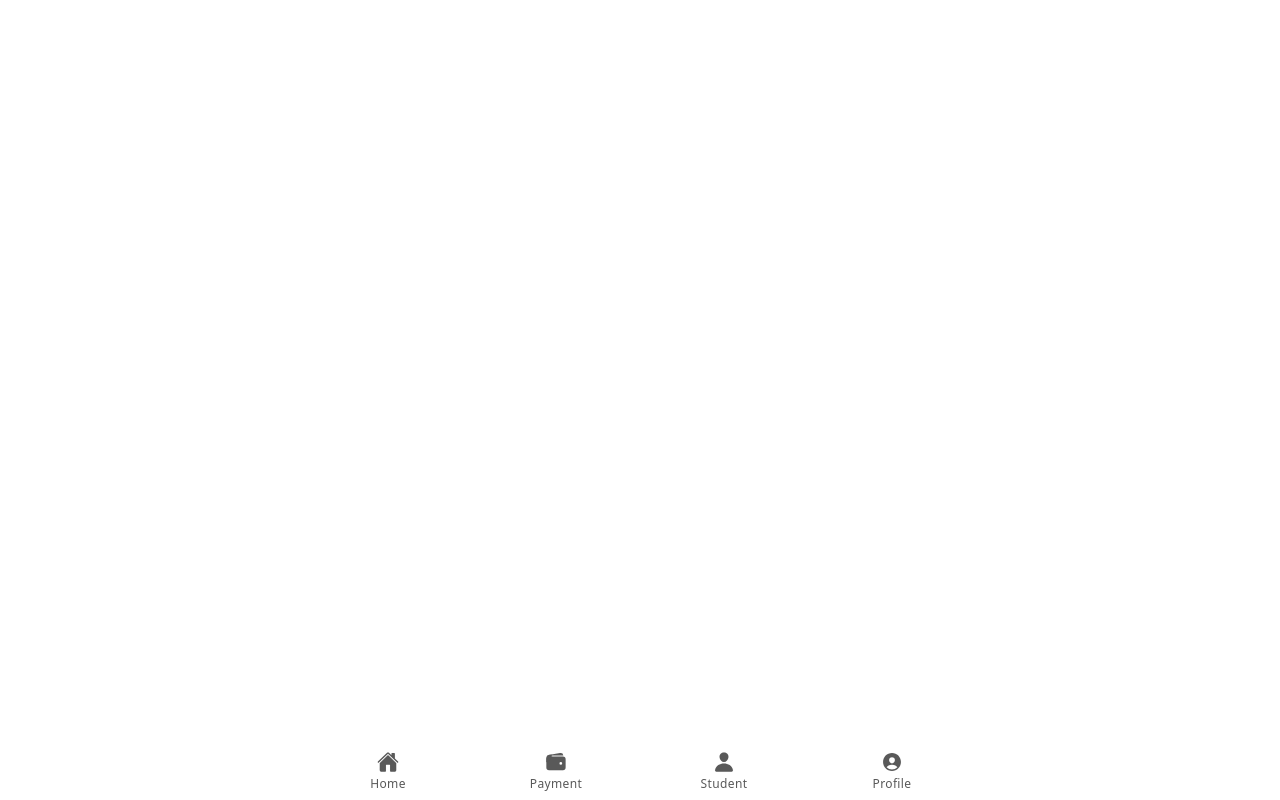
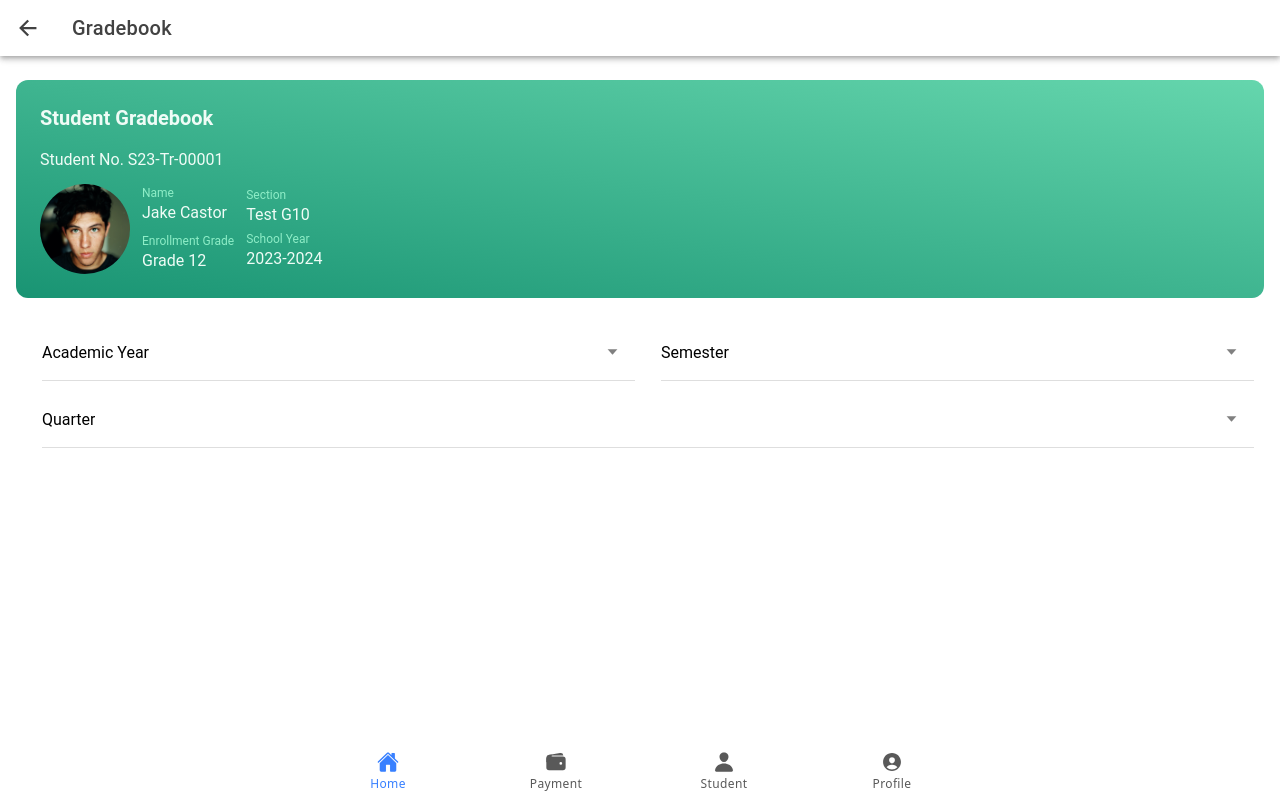
Before and after one commit to jakecastor09/Origami-Mobile, a React (Vite) app: page /app/home/gradebook in a window 1280 px wide. Built offline with nearby package versions, Linux system fonts and the light colour scheme.

Commit message:
Fixed Tabs

```diff
--- a/src/App.tsx
+++ b/src/App.tsx
@@ -1,4 +1,5 @@
 import {
+  IonApp,
   IonIcon,
   IonLabel,
   IonRouterOutlet,
@@ -32,40 +33,20 @@ import Home from './pages/Home';
 import Login from './pages/Login';
 import './styles/tailwind.css';
 import './theme/variables.css';
+import Gradebook from './pages/Gradebook';
+import Tabs from './pages/Tabs';
 
 setupIonicReact();
 
 const App: React.FC = () => (
-  <IonReactRouter>
-    <IonTabs>
+  <IonApp>
+    <IonReactRouter>
       <IonRouterOutlet>
-        <Route exact component={Login} path={'/'} />
-        <Route exact component={Home} path={'/home'} />
+        <Route exact path={'/'} component={Login} />
+        <Route path={'/app'} component={Tabs} />
       </IonRouterOutlet>
-      {/* Bottom Tab Bar */}
-      <IonTabBar slot='bottom'>
-        <IonTabButton tab='home' href='/home'>
-          <IonIcon icon={home} />
-          <IonLabel>Home</IonLabel>
-        </IonTabButton>
-
-        <IonTabButton tab='payment' href='/payment'>
-          <IonIcon icon={wallet} />
-          <IonLabel>Payment</IonLabel>
-        </IonTabButton>
-
-        <IonTabButton tab='student' href='/student'>
-          <IonIcon icon={person} />
-          <IonLabel>Student</IonLabel>
-        </IonTabButton>
-
-        <IonTabButton tab='profile' href='/profile'>
-          <IonIcon icon={personCircle} />
-          <IonLabel>Profile</IonLabel>
-        </IonTabButton>
-      </IonTabBar>
-    </IonTabs>
-  </IonReactRouter>
+    </IonReactRouter>
+  </IonApp>
 );
 
 export default App;
--- a/src/components/OverviewCard.tsx
+++ b/src/components/OverviewCard.tsx
@@ -1,5 +1,6 @@
 import React from 'react';
 import clsx from 'clsx';
+import { useIonRouter } from '@ionic/react';
 
 interface Props {
   imageSrc: string;
@@ -12,8 +13,12 @@ const OverviewCard: React.FC<Props> = ({
   name,
   className,
 }: Props) => {
+  const router = useIonRouter();
+  const handleClick = () => {
+    router.push(`/app/home/${name}`, 'forward');
+  };
   return (
-    <div className={clsx('p-6 rounded-2xl', className)}>
+    <div className={clsx('p-6 rounded-2xl', className)} onClick={handleClick}>
       <h1 className='text-white text-xl capitalize'>{name} Overview</h1>
       <div className='flex justify-end'>
         <img src={imageSrc} width={'80px'} alt='' className='pt-4' />
--- /dev/null
+++ b/src/pages/Gradebook.tsx
@@ -0,0 +1,119 @@
+import {
+  IonBackButton,
+  IonButtons,
+  IonCol,
+  IonContent,
+  IonGrid,
+  IonHeader,
+  IonItem,
+  IonList,
+  IonPage,
+  IonRow,
+  IonSelect,
+  IonSelectOption,
+  IonTitle,
+  IonToolbar,
+} from '@ionic/react';
+import React from 'react';
+import Container from '../components/Container';
+import student1 from '../assets/student-1.png';
+
+const Gradebook: React.FC = () => {
+  return (
+    <IonPage>
+      <IonHeader>
+        <IonToolbar>
+          <IonButtons slot='start'>
+            <IonBackButton defaultHref='/app/home'></IonBackButton>
+          </IonButtons>
+          <IonTitle>Gradebook</IonTitle>
+        </IonToolbar>
+      </IonHeader>
+      <IonContent>
+        <Container>
+          <div className='p-6 bg-gradient-to-bl from-green300 to-green600 rounded-xl'>
+            <h1 className='text-green50 text-xl font-semibold '>
+              Student Gradebook
+            </h1>
+            <div className='mt-4 '>
+              <p className='text-green50'>Student No. S23-Tr-00001</p>
+              <div className='mt-3 flex gap-3 items-center'>
+                <img
+                  src={student1}
+                  alt='Student1'
+                  width={'90px'}
+                  className='rounded-full'
+                />
+                <div>
+                  <div className='flex flex-col gap-y-2'>
+                    <div>
+                      <h1 className='text-green200 text-xs'>Name</h1>
+                      <p className='text-green50 '>Jake Castor</p>
+                    </div>
+                    <div>
+                      <h1 className='text-green200 text-xs'>
+                        Enrollment Grade
+                      </h1>
+                      <p className='text-green50 '>Grade 12</p>
+                    </div>
+                  </div>
+                </div>
+                <div>
+                  <div className='flex flex-col gap-1'>
+                    <div>
+                      <h1 className='text-green200 text-xs'>Section</h1>
+                      <p className='text-green50 '>Test G10</p>
+                    </div>
+                    <div>
+                      <h1 className='text-green200 text-xs'>School Year</h1>
+                      <p className='text-green50 '>2023-2024</p>
+                    </div>
+                  </div>
+                </div>
+              </div>
+            </div>
+          </div>
+          <IonGrid className='ion-margin-top'>
+            <IonRow>
+              <IonCol size='6'>
+                <IonItem>
+                  <IonSelect label='Academic Year' labelPlacement='floating'>
+                    <IonSelectOption value='apple'>2023-2024</IonSelectOption>
+                    <IonSelectOption value='banana'>2022-2023</IonSelectOption>
+                    <IonSelectOption value='orange'>2021-2022</IonSelectOption>
+                  </IonSelect>
+                </IonItem>
+              </IonCol>
+              <IonCol size='6'>
+                <IonItem>
+                  <IonSelect label='Semester' labelPlacement='floating'>
+                    <IonSelectOption value='apple'>
+                      1st Semester
+                    </IonSelectOption>
+                    <IonSelectOption value='banana'>
+                      2nd Semester
+                    </IonSelectOption>
+                  </IonSelect>
+                </IonItem>
+              </IonCol>
+            </IonRow>
+            <IonRow>
+              <IonCol>
+                <IonItem>
+                  <IonSelect label='Quarter' labelPlacement='floating'>
+                    <IonSelectOption value='apple'>1st Quarter</IonSelectOption>
+                    <IonSelectOption value='banana'>
+                      2nd Quarter
+                    </IonSelectOption>
+                  </IonSelect>
+                </IonItem>
+              </IonCol>
+            </IonRow>
+          </IonGrid>
+        </Container>
+      </IonContent>
+    </IonPage>
+  );
+};
+
+export default Gradebook;
--- a/src/pages/Login.tsx
+++ b/src/pages/Login.tsx
@@ -17,7 +17,7 @@ const Login: React.FC = () => {
     e.preventDefault();
 
     // if Successfully Login
-    router.push('/home', 'root');
+    router.push('/app/home', 'root', 'replace');
   };
   return (
     <IonPage>
--- /dev/null
+++ b/src/pages/Tabs.tsx
@@ -0,0 +1,52 @@
+import {
+  IonIcon,
+  IonLabel,
+  IonRouterOutlet,
+  IonTabBar,
+  IonTabButton,
+  IonTabs,
+} from '@ionic/react';
+import { home, person, personCircle, wallet } from 'ionicons/icons';
+import React from 'react';
+import { Redirect, Route } from 'react-router';
+
+import Home from './Home';
+import Gradebook from './Gradebook';
+
+const Tabs: React.FC = () => {
+  return (
+    <IonTabs>
+      <IonRouterOutlet>
+        <Route exact path='/app/home' component={Home} />
+        <Route exact path='/app/home/gradebook' component={Gradebook} />
+        <Route exact path='/app'>
+          <Redirect to='/app/home' />
+        </Route>
+      </IonRouterOutlet>
+      {/* Bottom Tab Bar */}
+      <IonTabBar slot='bottom'>
+        <IonTabButton tab='home' href='/app/home'>
+          <IonIcon icon={home} />
+          <IonLabel>Home</IonLabel>
+        </IonTabButton>
+
+        <IonTabButton tab='payment' href='/app/payment'>
+          <IonIcon icon={wallet} />
+          <IonLabel>Payment</IonLabel>
+        </IonTabButton>
+
+        <IonTabButton tab='student' href='/app/student'>
+          <IonIcon icon={person} />
+          <IonLabel>Student</IonLabel>
+        </IonTabButton>
+
+        <IonTabButton tab='profile' href='/app/profile'>
+          <IonIcon icon={personCircle} />
+          <IonLabel>Profile</IonLabel>
+        </IonTabButton>
+      </IonTabBar>
+    </IonTabs>
+  );
+};
+
+export default Tabs;
```
Also changed, not shown: src/components/OverviewCardContainer.tsx (line endings or trailing spaces).
